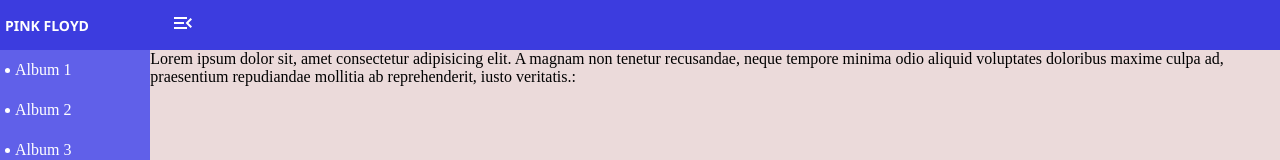
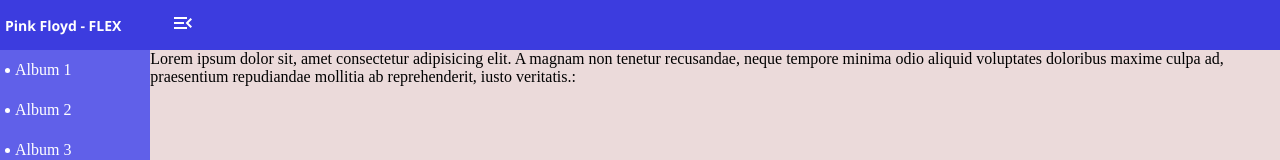
Before and after one commit to raselkarim7/navbar-sidebar-by-grid-and-flex, a React (Vite) app: page / in a window 1280 px wide. Shown: the top 160 px of the page. Built offline with nearby package versions, Linux system fonts and the light colour scheme.

Commit message:
flex layout title fixed

```diff
--- a/src/App.tsx
+++ b/src/App.tsx
@@ -13,7 +13,7 @@
     <div>
       <div className="header">
         <div className="part1">
-          {sidebar ? <div className="appTitle">PINK FLOYD</div> : ""}
+          {sidebar ? <div className="appTitle">Pink Floyd - FLEX</div> : ""}
           <div
             className={`menuOpenIconContainer ${sidebar ? "" : "logoAnim"}`}
             onClick={() => {
```
